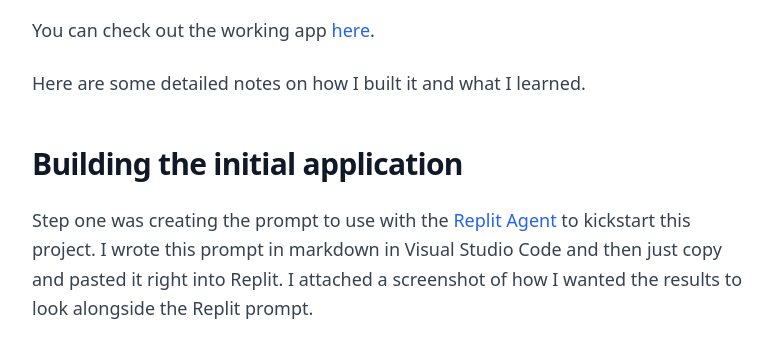
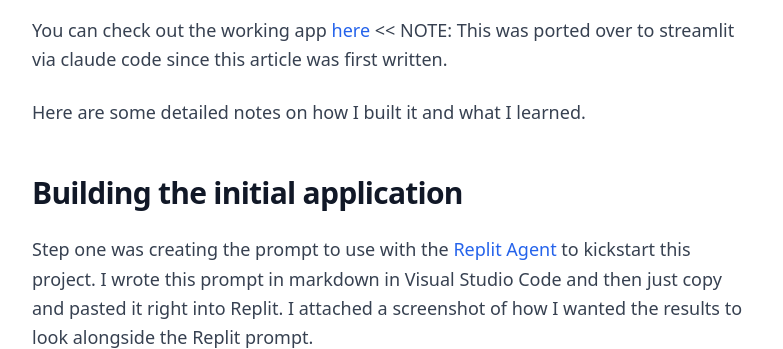
Before and after one commit to amr05008/aaronmichaelroy-site, an Astro site: page /vibe-coding-a-tour-de-france-app-using-replit-and-google-sheets in a window 1280 px wide. Shown: the part 1473-1822 px from the top of the page, without its empty margins (248-1031 px from the left). Built offline with nearby package versions, Linux system fonts and the light colour scheme; Astro itself is replaced by a stand-in of ours; some packages are replaced by stand-ins of ours.

Commit message:
url update

```diff
--- a/src/content/blog/vibe-coding-a-tour-de-france-app-using-replit-and-google-sheets.md
+++ b/src/content/blog/vibe-coding-a-tour-de-france-app-using-replit-and-google-sheets.md
@@ -13,7 +13,7 @@ In the past, we would use Google Sheets to track our respective teams, but the s
 
 ![](/images/vibe-coding-a-tour-de-france-app-using-replit-and-google-sheets-1759632217478.png)
 
-You can check out the working app [here](https://fantasy-tdf-2025.streamlit.app/).
+You can check out the working app [here](https://fantasytour.streamlit.app/) << NOTE: This was ported over to streamlit via claude code since this article was first written.
 
 Here are some detailed notes on how I built it and what I learned.
 
```
